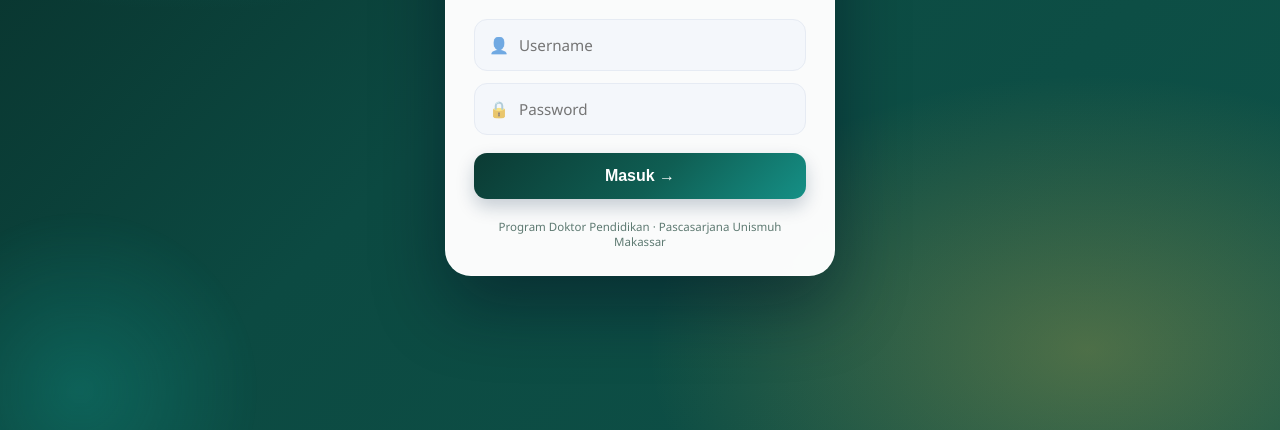
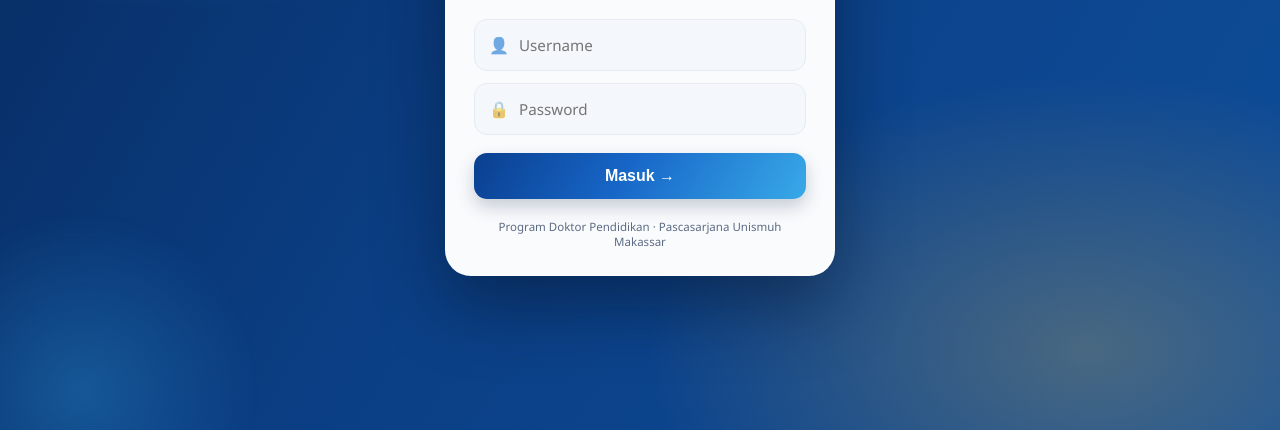
Before and after one commit to mf-story/agenda-perkuliahan, a website: page index.html in a window 1280 px wide. Shown: the part 370-800 px from the top of the page. Drawn offline with Linux system fonts and the light colour scheme.

Commit message:
Tema biru Azure (gradien azure->sky 120deg) - pola berbeda dari Agenda Pimpinan

```diff
--- a/index.html
+++ b/index.html
@@ -3,7 +3,7 @@
 <head>
   <meta charset="UTF-8" />
   <meta name="viewport" content="width=device-width, initial-scale=1.0, viewport-fit=cover" />
-  <meta name="theme-color" content="#0e4d45" />
+  <meta name="theme-color" content="#0c3f87" />
   <title>Agenda Perkuliahan — Kelas 26 B</title>
   <link rel="manifest" href="manifest.webmanifest" />
   <link rel="icon" type="image/png" href="icon-192.png" />
--- a/style.css
+++ b/style.css
@@ -1,32 +1,32 @@
 :root {
-  /* Tema "Emerald & Amber" — hijau zamrud/teal + aksen amber (var dinamai lama agar kompatibel) */
-  --navy: #0e4d45;
-  --navy-2: #15685c;
-  --blue: #0d9488;
+  /* Tema "Azure" — biru cerah (azure→sky, 120°), beda pola dari navy→steel Agenda Pimpinan */
+  --navy: #0c3f87;
+  --navy-2: #1766c7;
+  --blue: #2b74e0;
   --gold: #d99407;
   --gold-2: #f3bf4a;
   --gold-soft: #fbeecb;
-  --bg: #eef3f1;
-  --bg-2: #e2efe9;
+  --bg: #eef2f9;
+  --bg-2: #e3ecf7;
   --card: #ffffff;
-  --ink: #15271f;
-  --muted: #5e7a72;
-  --line: #e1ebe6;
+  --ink: #16233a;
+  --muted: #5c6b84;
+  --line: #e3eaf4;
   --green: #16a34a;
   --red: #dc2626;
   --amber: #d97706;
-  --grad: linear-gradient(135deg, #0b3a33 0%, #0f5e53 55%, #159086 100%);
+  --grad: linear-gradient(120deg, #0a3f8f 0%, #1766c7 45%, #38a9e8 100%);
   --grad-gold: linear-gradient(135deg, #f3bf4a 0%, #d99407 100%);
-  --grad-soft: linear-gradient(135deg, #e6f5f0 0%, #f7efdd 100%);
-  --shadow: 0 10px 30px rgba(10, 60, 52, 0.14);
-  --shadow-sm: 0 2px 10px rgba(10, 60, 52, 0.07);
-  --shadow-lg: 0 24px 60px rgba(10, 60, 52, 0.26);
+  --grad-soft: linear-gradient(135deg, #e8f1ff 0%, #f6efe0 100%);
+  --shadow: 0 10px 30px rgba(12, 52, 110, 0.14);
+  --shadow-sm: 0 2px 10px rgba(12, 52, 110, 0.07);
+  --shadow-lg: 0 24px 60px rgba(12, 52, 110, 0.26);
   --radius: 18px;
   --safe-bottom: env(safe-area-inset-bottom, 0px);
 }
-* { box-sizing: border-box; margin: 0; padding: 0; scrollbar-width: thin; scrollbar-color: #bcd4cc transparent; }
+* { box-sizing: border-box; margin: 0; padding: 0; scrollbar-width: thin; scrollbar-color: #c2d2ec transparent; }
 *::-webkit-scrollbar { width: 8px; height: 8px; }
-*::-webkit-scrollbar-thumb { background: #bcd4cc; border-radius: 8px; }
+*::-webkit-scrollbar-thumb { background: #c2d2ec; border-radius: 8px; }
 
 body {
   font-family: "Segoe UI", system-ui, -apple-system, Roboto, sans-serif;
@@ -50,7 +50,7 @@ body {
 .app-header::after {
   content: ""; position: absolute; top: -60%; right: -8%;
   width: 240px; height: 240px; border-radius: 50%;
-  background: radial-gradient(circle, rgba(243,191,74,.30), transparent 68%); pointer-events: none;
+  background: radial-gradient(circle, rgba(120,195,255,.3), transparent 68%); pointer-events: none;
 }
 .brand { display: flex; align-items: center; gap: 12px; position: relative; z-index: 1; }
 .brand-logo {
@@ -127,14 +127,14 @@ body {
   width: 100%; padding: 11px 12px 11px 36px; border: 1px solid var(--line); border-radius: 12px;
   background: var(--card); font-size: .9rem; color: var(--ink); box-shadow: var(--shadow-sm);
 }
-.search-wrap input:focus { outline: none; box-shadow: 0 0 0 3px rgba(13,148,136,.18); }
+.search-wrap input:focus { outline: none; box-shadow: 0 0 0 3px rgba(37,99,235,.18); }
 .chips { display: flex; flex-wrap: nowrap; gap: 8px; overflow-x: auto; padding-bottom: 2px; scrollbar-width: none; -webkit-overflow-scrolling: touch; scroll-padding-left: 2px; }
 .chips::-webkit-scrollbar { height: 0; display: none; }
 .mk-filter {
   width: 100%; padding: 10px 12px; border: 1px solid var(--line); border-radius: 12px;
   background: var(--card); font-size: .88rem; color: var(--ink); box-shadow: var(--shadow-sm); font-family: inherit;
 }
-.mk-filter:focus { outline: none; box-shadow: 0 0 0 3px rgba(13,148,136,.18); }
+.mk-filter:focus { outline: none; box-shadow: 0 0 0 3px rgba(37,99,235,.18); }
 .mk-filter[hidden] { display: none; }
 .chip {
   flex: 0 0 auto; background: var(--card); border: 1px solid var(--line); color: var(--muted);
@@ -176,7 +176,7 @@ body {
 .mcard.k-selesai { border-left-color: var(--green); opacity: .85; }
 .mcard-head { display: flex; justify-content: space-between; align-items: flex-start; gap: 10px; }
 .mcard-headmain { flex: 1; min-width: 0; }
-.pill { display: inline-block; font-size: .64rem; font-weight: 800; letter-spacing: .4px; text-transform: uppercase; color: #0f766e; background: #d6f0ec; padding: 3px 10px; border-radius: 999px; margin-bottom: 7px; }
+.pill { display: inline-block; font-size: .64rem; font-weight: 800; letter-spacing: .4px; text-transform: uppercase; color: #1d4ed8; background: #e0edff; padding: 3px 10px; border-radius: 999px; margin-bottom: 7px; }
 .k-kegiatan .pill { color: #92600a; background: #fef3c7; }
 .k-selesai .pill { color: #166534; background: #dcfce7; }
 .mcard-title { font-size: 1rem; font-weight: 700; color: var(--navy); line-height: 1.3; }
@@ -190,7 +190,7 @@ body {
 .mcard-flags { display: flex; flex-wrap: wrap; gap: 6px; margin-top: 10px; }
 .flag { display: inline-flex; align-items: center; gap: 4px; font-size: .72rem; font-weight: 700; padding: 4px 10px; border-radius: 999px; border: 1px solid transparent; }
 .flag.tugas { background: #fef3c7; color: #92600a; border-color: #f3dfa0; }
-.flag.pres { background: #d6f0ec; color: #0f766e; border-color: #b7e3dc; }
+.flag.pres { background: #e0edff; color: #1d4ed8; border-color: #c7dbfb; }
 .mcard-meta .mi { display: inline-flex; align-items: center; gap: 5px; }
 .tag {
   display: inline-block; font-size: .68rem; font-weight: 700; padding: 3px 9px; border-radius: 999px;
@@ -304,7 +304,7 @@ body {
 .field-row { display: flex; gap: 10px; }
 .field-row .field { flex: 1; min-width: 0; }
 .picker-search { width: 100%; border: 1px solid var(--line); border-radius: 10px; padding: 9px 12px; font-size: .88rem; font-family: inherit; color: var(--ink); background: #fbfcfe; margin-bottom: 8px; }
-.picker-search:focus { outline: none; box-shadow: 0 0 0 3px rgba(13,148,136,.18); border-color: transparent; }
+.picker-search:focus { outline: none; box-shadow: 0 0 0 3px rgba(37,99,235,.18); border-color: transparent; }
 .modal-actions { display: flex; gap: 10px; margin-top: 8px; }
 .btn {
   flex: 1; background: var(--grad); color: #fff; border: none; border-radius: 12px; padding: 13px;
@@ -399,16 +399,16 @@ body {
 .login-screen {
   position: fixed; inset: 0; z-index: 100; display: grid; place-items: center; padding: 24px;
   background:
-    radial-gradient(900px 500px at 15% 10%, rgba(21,144,134,.55), transparent 60%),
-    radial-gradient(800px 500px at 85% 90%, rgba(243,191,74,.28), transparent 55%),
-    linear-gradient(135deg, #082b26 0%, #0c4a42 45%, #0e5248 100%);
+    radial-gradient(900px 500px at 15% 10%, rgba(56,169,232,.52), transparent 60%),
+    radial-gradient(800px 500px at 85% 90%, rgba(243,191,74,.26), transparent 55%),
+    linear-gradient(120deg, #072a5e 0%, #0b3f85 45%, #0e4d99 100%);
   overflow: hidden;
 }
 .login-screen::before, .login-screen::after {
   content: ""; position: absolute; border-radius: 50%; pointer-events: none; filter: blur(2px);
 }
 .login-screen::before { width: 320px; height: 320px; top: -120px; right: -80px; background: radial-gradient(circle, rgba(243,191,74,.22), transparent 70%); }
-.login-screen::after { width: 360px; height: 360px; bottom: -140px; left: -100px; background: radial-gradient(circle, rgba(20,180,166,.25), transparent 70%); }
+.login-screen::after { width: 360px; height: 360px; bottom: -140px; left: -100px; background: radial-gradient(circle, rgba(56,169,232,.28), transparent 70%); }
 .login-card {
   position: relative; width: min(100%, 390px); background: rgba(255,255,255,.98);
   border: 1px solid rgba(255,255,255,.6); border-radius: 26px; padding: 34px 28px 26px; text-align: center;
@@ -431,7 +431,7 @@ body {
   display: flex; align-items: center; gap: 10px; background: #f4f7fb; border: 1.5px solid #e6ebf3;
   border-radius: 13px; padding: 2px 14px; transition: border-color .16s ease, box-shadow .16s ease, background .16s ease;
 }
-.login-field:focus-within { border-color: var(--blue); background: #fff; box-shadow: 0 0 0 4px rgba(13,148,136,.15); }
+.login-field:focus-within { border-color: var(--blue); background: #fff; box-shadow: 0 0 0 4px rgba(37,99,235,.14); }
 .login-field .lf-ic { font-size: 1rem; opacity: .6; flex: 0 0 auto; }
 .login-field input { flex: 1; border: none; background: transparent; outline: none; padding: 13px 0; font-size: .95rem; font-family: inherit; color: var(--ink); }
 .login-btn { width: 100%; justify-content: center; margin-top: 6px; padding: 14px; font-size: 1rem; border-radius: 13px; }
@@ -533,7 +533,7 @@ body {
 .chat-del:hover { opacity: 1; color: var(--red); }
 .chat-composer { flex: 0 0 auto; display: flex; gap: 8px; padding-top: 8px; }
 .chat-input { flex: 1; min-width: 0; border: 1px solid var(--line); border-radius: 999px; padding: 11px 16px; font-size: .92rem; font-family: inherit; color: var(--ink); background: var(--card); box-shadow: var(--shadow-sm); }
-.chat-input:focus { outline: none; box-shadow: 0 0 0 3px rgba(13,148,136,.18); }
+.chat-input:focus { outline: none; box-shadow: 0 0 0 3px rgba(37,99,235,.18); }
 .chat-send { flex: 0 0 auto; width: 44px; height: 44px; border-radius: 50%; border: none; background: var(--grad); color: #fff; font-size: 1.05rem; cursor: pointer; box-shadow: 0 8px 18px rgba(15,42,74,.26); }
 .chat-send:hover { filter: brightness(1.05); }
 
```
Also changed, not shown: manifest.webmanifest.
